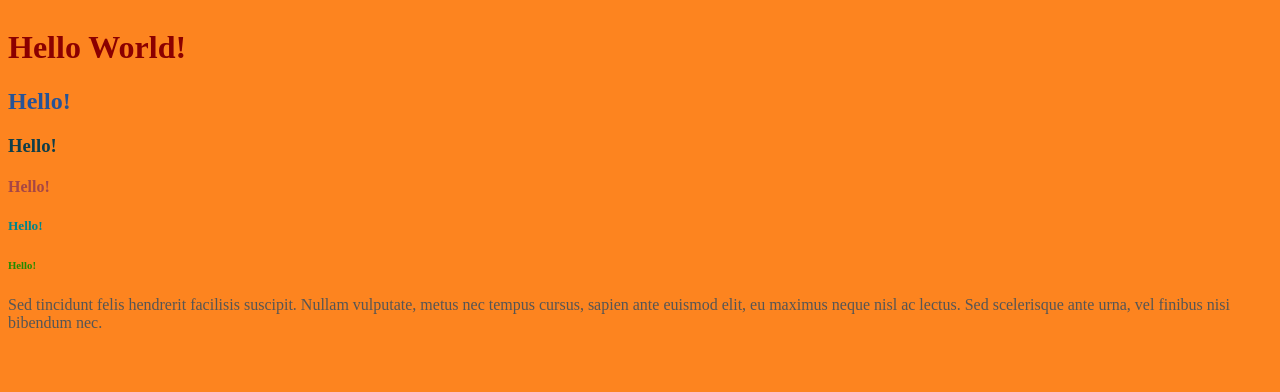
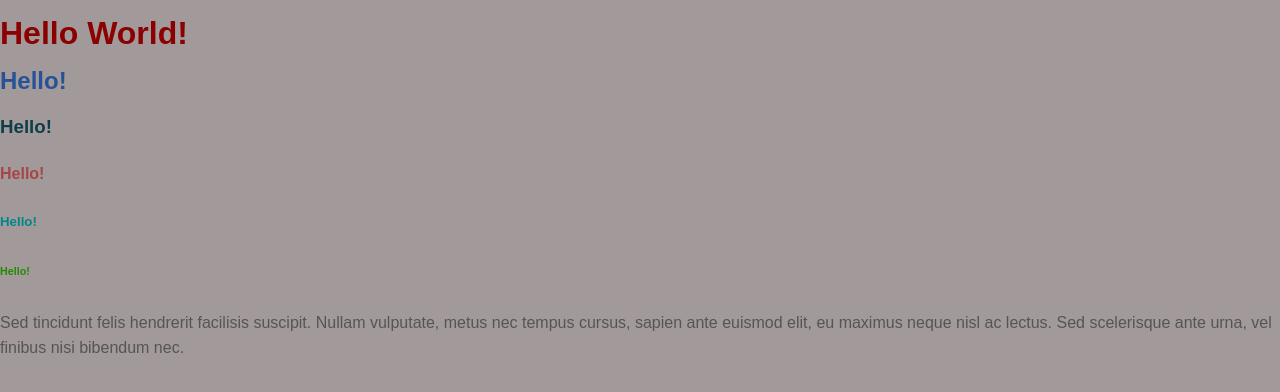
Before and after one commit to HaydenAndAki/CSS-CheatSheet, a plain HTML site: page index.html in a window 1280 px wide. Drawn offline with Linux system fonts and the light colour scheme.

Commit message:
Update style.css

```diff
--- a/style.css
+++ b/style.css
@@ -1,3 +1,4 @@
+/* CSS Document */
 h1{
 	color:#8B0000;
 }
@@ -20,10 +21,18 @@ paragraph{
 	color:#2DA4B4;
 }
 body{
-	background-color: #FD841F;
+	background-color: #A29A9A;
 	color: #555555;
-
+	font-family: Arial, Helvetica, sans-serif;
+	font-size:16px;
+	line-height: 1.6em;
 }
-*{
-	align-content: center;
+.box-1{
+	background-color: #333;
+	color: #fff;
 }
+body{margin:0;}
+.container{
+	width: 80%;
+	margin: auto;
+}
```
